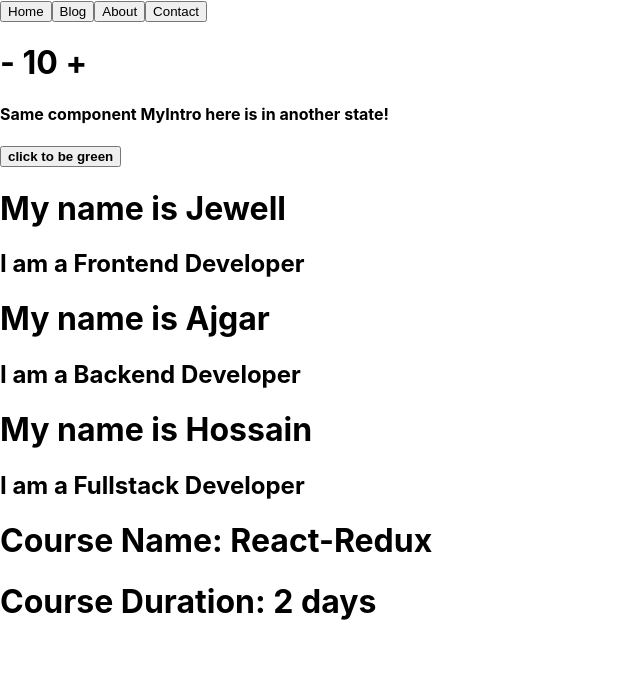
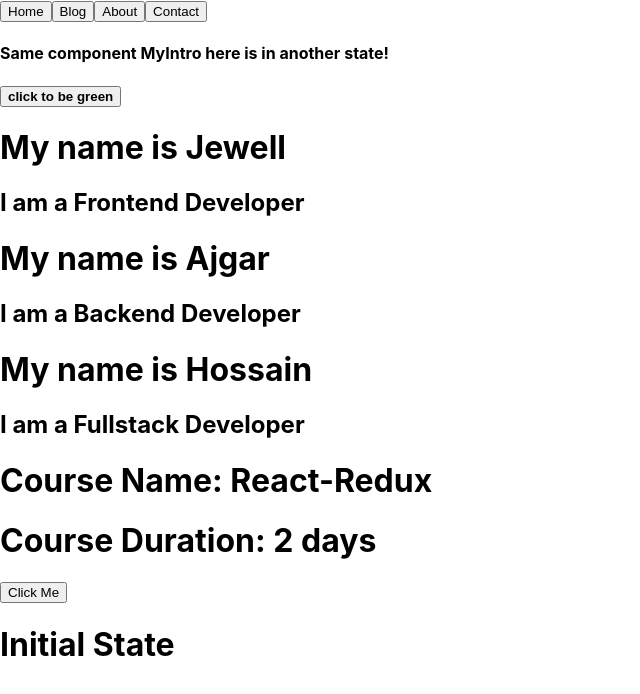
Before and after one commit to mdajgarhossain/React-Beginners-To-Advanced, a React (Create React App) app: page / in a window 1280 px wide. Shown: the top 694 px of the page, without its empty margins (0-640 px from the left). Built offline with nearby package versions, Linux system fonts and the light colour scheme.

Commit message:
Set State with this.setState

```diff
--- a/src/components/App.js
+++ b/src/components/App.js
@@ -13,6 +13,7 @@
 import StateInBangla from './MyComponents/StateInBangla';
 import StateInBangla2 from './MyComponents/StateInBangla2';
 import MyStatefulComponent from './MyComponents/RenderStateInUI';
+import SetStateComponent from './MyComponents/SetStateComponent';
 
 function App() {
   return (
@@ -38,11 +39,13 @@
 
       {/* <StatefulComponent /> */}
 
-      <StateInBangla />
+      {/* <StateInBangla /> */}
 
       <StateInBangla2 />
 
       <MyStatefulComponent />
+
+      <SetStateComponent />
     </div>
   );
 }
--- /dev/null
+++ b/src/components/MyComponents/SetStateComponent.js
@@ -0,0 +1,32 @@
+import React from 'react';
+
+//Set State with this.setState(freecodecamp)
+class SetStateComponent extends React.Component {
+    constructor(props) {
+        super(props);
+
+        this.state = {
+            name: 'Initial State'
+        };
+
+        this.handleClick = this.handleClick.bind(this);
+
+    }
+
+    handleClick() {
+        this.setState({
+            name: 'React Rocks!'
+        })
+    }
+
+    render() {
+        return(
+            <div>
+                <button onClick={this.handleClick}>Click Me</button>
+                <h1>{this.state.name}</h1>
+            </div>
+        )
+    }
+}
+
+export default SetStateComponent
```
